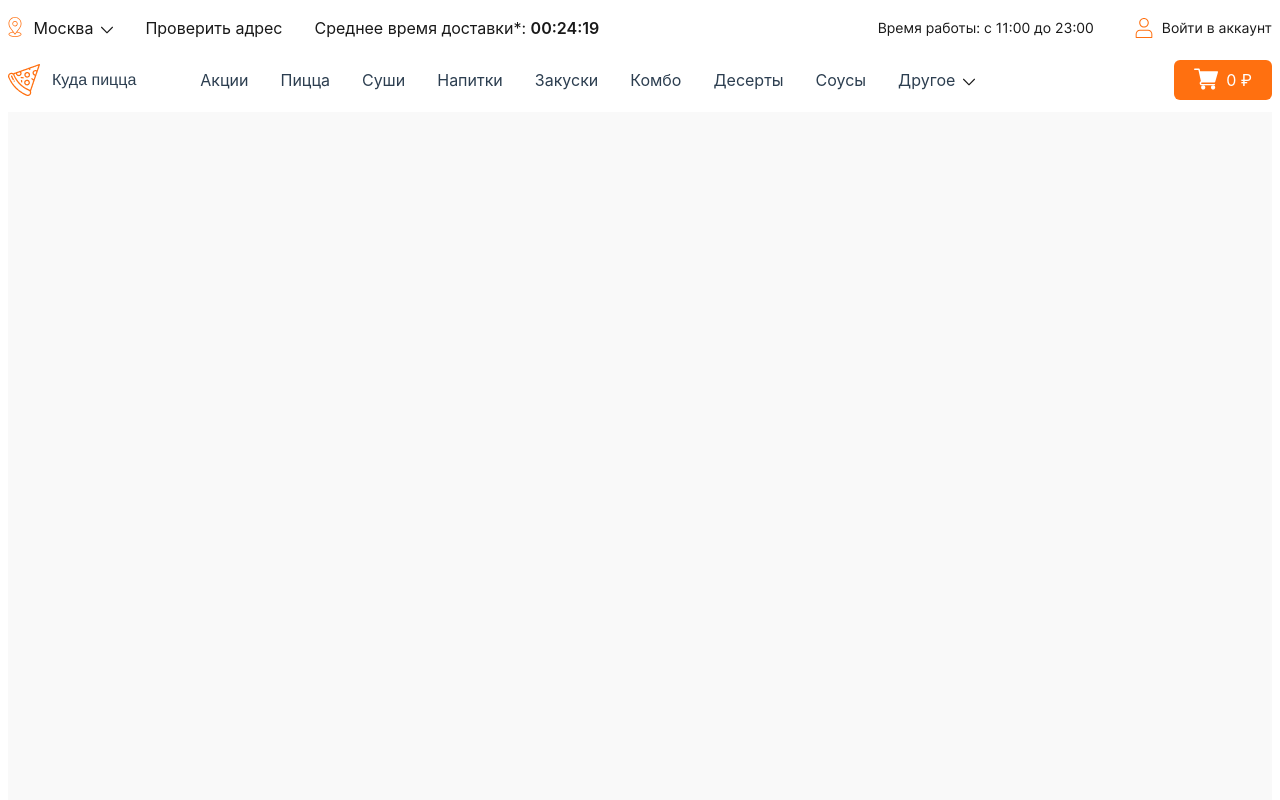
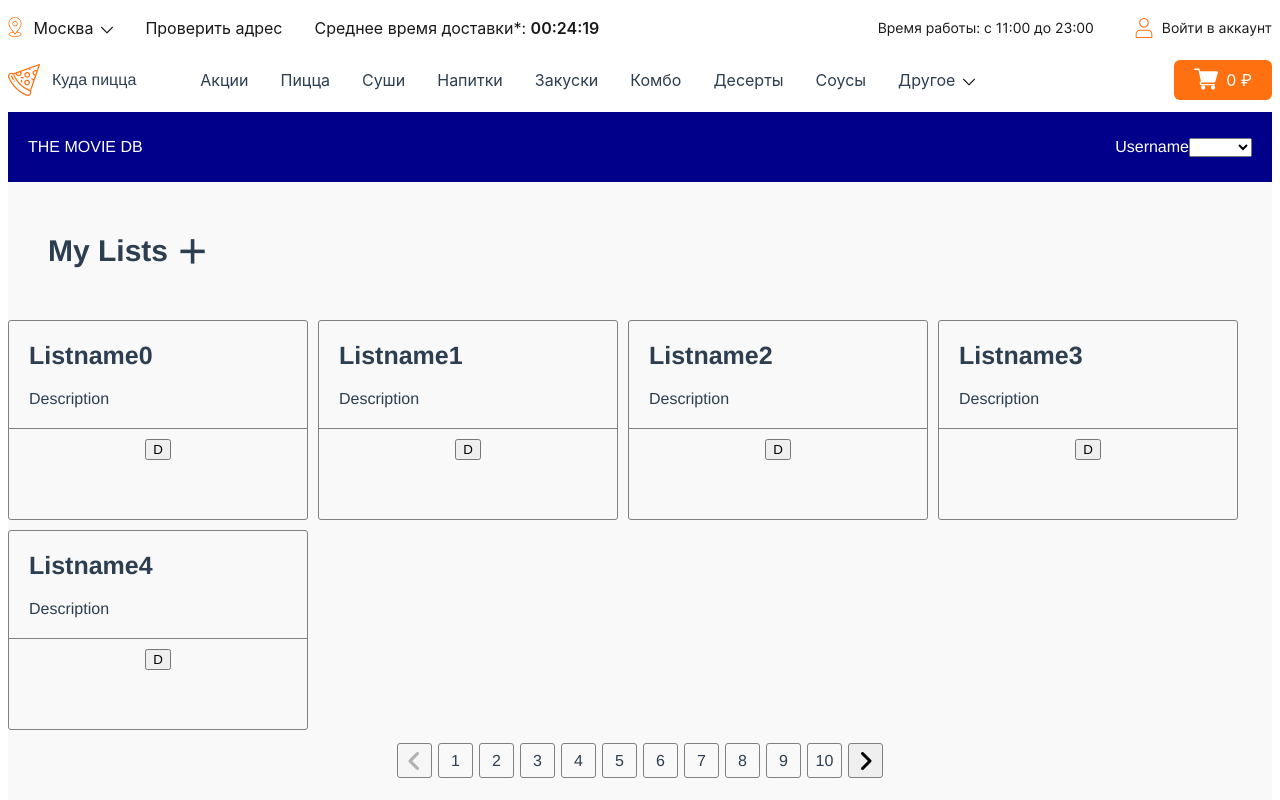
Before and after one commit to Huzurbek/vue-pitsa-store, a Vue app: page /task in a window 1280 px wide. Shown: the top 800 px of the page. Built offline with nearby package versions, Linux system fonts and the light colour scheme; a web font is replaced by a local one.

Commit message:
fix composition api

```diff
--- a/public/index.html
+++ b/public/index.html
@@ -6,6 +6,7 @@
     <meta name="viewport" content="width=device-width,initial-scale=1.0">
     <link rel="icon" href="<%= BASE_URL %>favicon.ico">
     <title><%= htmlWebpackPlugin.options.title %></title>
+      <script src='https://kit.fontawesome.com/a076d05399.js' crossorigin='anonymous'></script>
   </head>
   <style>
       @font-face {
--- a/src/router/index.js
+++ b/src/router/index.js
@@ -35,6 +35,11 @@ const routes = [
     path: '/pagination',
     name: 'Pagination',
     component: () => import(/* webpackChunkName: "about" */ '../views/Pagination.vue')
+  },
+  {
+    path: '/task',
+    name: 'Task',
+    component: () => import(/* webpackChunkName: "about" */ '../views/EnglishTask.vue')
   }
 ]
 
--- a/src/store/index.js
+++ b/src/store/index.js
@@ -12,6 +12,7 @@ import axios from 'axios';
 // }
 export default createStore({
   state: {
+    formData:[],
     posts: [],
     // sushes: [
     //   {
@@ -542,6 +543,9 @@ export default createStore({
     },
     setPost(state,payload){
       state.posts = payload
+    },
+    fillForm(state,payload){
+      state.formData.push(payload)
     }
 
   },
--- a/src/use/form.js
+++ b/src/use/form.js
@@ -14,7 +14,6 @@ export function useForm(init = {}) {
   const withoutValid = k => k !== validKey
 
   form[validKey] = computed(() => Object.keys(form).filter(withoutValid).every(k => form[k].valid))
-  console.log('before form ',form[validKey])
-  console.log('Final result from useForm:',form)
+
   return form
 }
--- /dev/null
+++ b/src/views/EnglishTask.vue
@@ -0,0 +1,200 @@
+<template>
+  <div>
+    <div class="navigation">
+      <div class="nav-logo">THE MOVIE DB</div>
+     <div class="nav-menu">
+       <label for="select">Username</label>
+       <select v-model="selected" id="select">
+         <option
+             v-for="option in options"
+             :key="option.value"
+             :value="option.value"
+             >
+           {{option.label}}
+         </option>
+       </select>
+     </div>
+    </div>
+    <div class="task-content">
+      <div class="create-list">
+        My Lists
+        <div class="add-btn">+</div>
+      </div>
+      <div class="task-body">
+        <div class="task-card"
+             v-for="(list, index) in filteredList"
+             :key="index"
+              >
+         <div class="card-body">
+           <div class="card-title">{{list.name +index}}</div>
+           <div class="card-text">{{list.description}}</div>
+         </div>
+          <div class="card-footer">
+            <button>D</button>
+          </div>
+        </div>
+      </div>
+      <div class="task-footer">
+        <button class="btn" :disabled="currentPage === 1" @click="changePage(-1)">
+          <i style='font-size:24px' class='fas'>&#xf104;</i>
+        </button>
+        <div class="btn" v-for="n in 10" :key="n">{{n}}</div>
+
+        <button class="btn" :disabled="currentPage === (lists.length/prePage)" @click="changePage(1)">
+          <i style='font-size:24px' class='fas'>&#xf105;</i>
+        </button>
+      </div>
+    </div>
+  </div>
+</template>
+
+<script>
+
+export default {
+
+  data(){
+    return {
+      selected: '',
+      options:[
+        {
+          value: 'login',
+          label: 'Login'
+        },
+        {
+          value: 'logout',
+          label: 'Logout'
+        }
+      ],
+      lists: [
+        {
+          name:'Listname',
+          description: 'Description'
+        },
+        {
+          name:'Listname',
+          description: 'Description'
+        },
+        {
+          name:'Listname',
+          description: 'Description'
+        },
+        {
+          name:'Listname',
+          description: 'Description'
+        },
+        {
+          name:'Listname',
+          description: 'Description'
+        },
+        {
+          name:'Listname',
+          description: 'Description'
+        },
+        {
+          name:'Listname',
+          description: 'Description'
+        },
+        {
+          name:'Listname',
+          description: 'Description'
+        },
+        {
+          name:'Listname',
+          description: 'Description'
+        },
+        {
+          name:'Listname10',
+          description: 'Description'
+        }
+      ],
+      currentPage: 1,
+      prePage: 5
+    }
+  },
+  computed:{
+    filteredList() {
+      const star = (this.currentPage - 1) * this.prePage
+      const end = this.currentPage * this.prePage
+      const result = this.lists.slice(star, end)
+      console.log('result is ',result)
+      return result
+    }
+  },
+  methods: {
+    changePage(num){
+      this.currentPage = this.currentPage+num
+    }
+  }
+}
+</script>
+
+<style scoped lang="sass">
+.navigation
+  height: 70px
+  padding: 20px
+  box-sizing: border-box
+  background: darkblue
+  display: flex
+  justify-content: space-between
+  align-items: center
+  color: #FFFFFF
+
+.create-list
+  font-size: 30px
+  font-weight: bold
+  padding: 40px
+  display: flex
+  align-items: center
+
+.add-btn
+  font-size: 50px
+  font-weight: normal
+  margin-left: 10px
+  cursor: pointer
+
+.add-btn:hover
+  color: red
+.task-body
+  display: flex
+  flex-wrap: wrap
+  //justify-content: center
+.task-card
+  width: 300px
+  height: 200px
+  border: 1px solid gray
+  border-radius: 3px
+  box-sizing: border-box
+  margin-right: 10px
+  margin-bottom: 10px
+
+.card-body
+  display: flex
+  flex-direction: column
+  justify-content: center
+  border-bottom: 1px solid gray
+  padding: 20px
+  box-sizing: border-box
+
+.card-title
+  font-weight: bold
+  font-size: 25px
+  margin-bottom: 20px
+.card-footer
+  padding: 10px
+  display: flex
+  justify-content: center
+
+.task-footer
+  display: flex
+  justify-content: center
+.btn
+  width: 35px
+  height: 35px
+  border: 1px solid gray
+  border-radius: 3px
+  margin: 3px
+  box-sizing: border-box
+  display: flex
+  justify-content: center
+  align-items: center
+</style>
```
Also changed, not shown: src/views/OrderPage.vue (+100 -54 lines).
